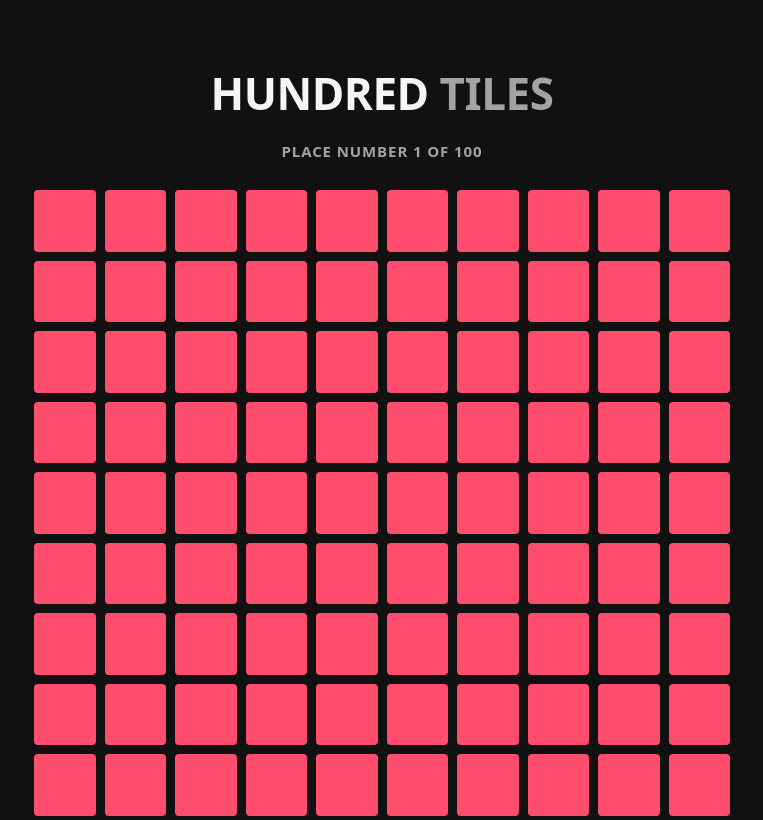
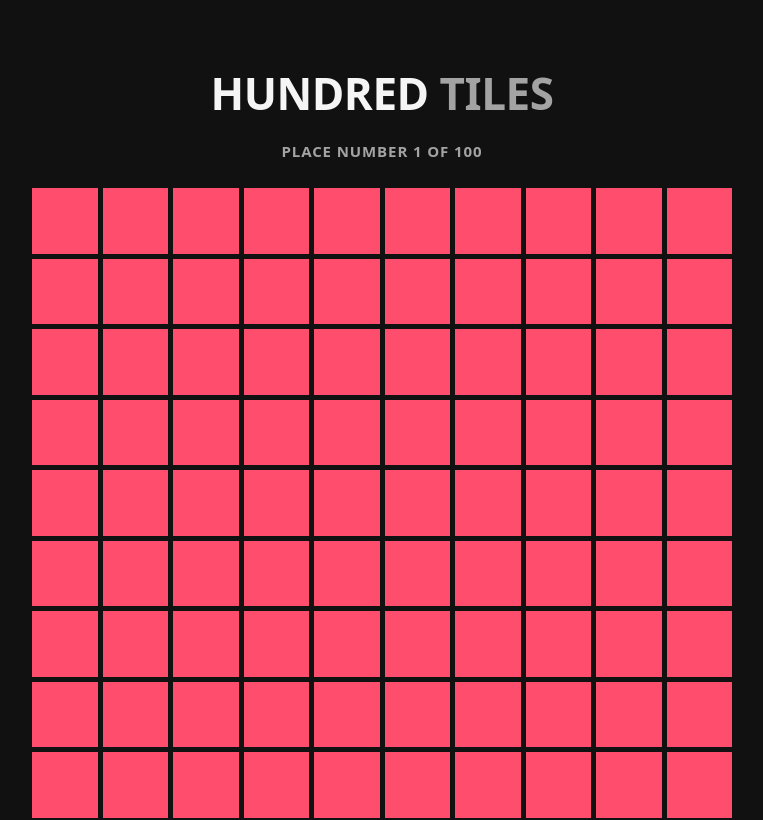
Before and after one commit to yrizos/hundred-tiles, a React (Vite) app: page / in a window 1280 px wide. Shown: the top 820 px of the page, without its empty margins (258-1021 px from the left). Built offline with nearby package versions, Linux system fonts and the light colour scheme.

Commit message:
style: remove board cell borders/radius and lighten empty-cell background
- flatten .cell: no border, no border-radius, drop the valid-cell hover scale
- lighten --code-bg to #707070 so empty cells meet 3:1 contrast against the page background

```diff
--- a/src/components/Board.css
+++ b/src/components/Board.css
@@ -17,8 +17,7 @@
   display: flex;
   align-items: center;
   justify-content: center;
-  border: 2px solid transparent;
-  border-radius: 4px;
+  border: none;
   background: var(--code-bg);
   color: var(--text);
   font-family: var(--mono);
@@ -32,7 +31,6 @@
     transform 0.08s ease;
 
   @media (min-width: 640px) {
-    border-radius: 6px;
     font-size: 16px;
   }
 }
@@ -45,14 +43,9 @@
 
 .cell--valid {
   cursor: pointer;
-  border-color: var(--on-accent);
   background: var(--accent);
   color: var(--on-accent);
   font-weight: 700;
-}
-
-.cell--valid:hover {
-  transform: scale(1.06);
 }
 
 .cell--current {
--- a/src/index.css
+++ b/src/index.css
@@ -25,7 +25,7 @@
   --text-h: #f5f5f5;
   --bg: #111111;
   --border: #2a2a2a;
-  --code-bg: #1c1c1c;
+  --code-bg: #707070;
   --accent: #ff4d6d;
   --accent-text: #ff4d6d;
   --accent-bg: rgba(255, 77, 109, 0.16);
```
